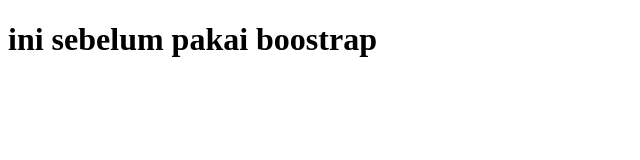
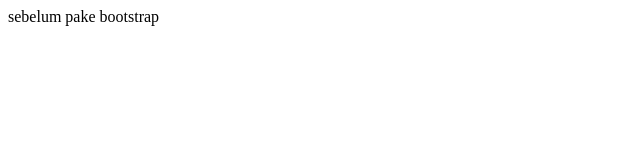
Before and after one commit to HilmiKhaidar/Learn-Bootstrap5, a plain HTML site: page index.html in a window 1280 px wide. Shown: the whole page, without its empty margins (0-640 px from the left). Drawn offline with Linux system fonts and the light colour scheme.

Commit message:
Day 1 - Sebelum menggunakan boostrap

```diff
--- a/index.html
+++ b/index.html
@@ -5,9 +5,9 @@
     <meta name="viewport" content="width=device-width, initial-scale=1.0">
     <!-- <link href="https://cdn.jsdelivr.net/npm/bootstrap@5.3.3/dist/css/bootstrap.min.css" rel="stylesheet">
     <script src="https://cdn.jsdelivr.net/npm/bootstrap@5.3.3/dist/js/bootstrap.bundle.min.js"></script> -->
-    <title>Document</title>
+    <title>Day 1</title>
 </head>
 <body>
-    <h1>ini sebelum pakai boostrap</h1>
+    sebelum pake bootstrap
 </body>
 </html>
```
